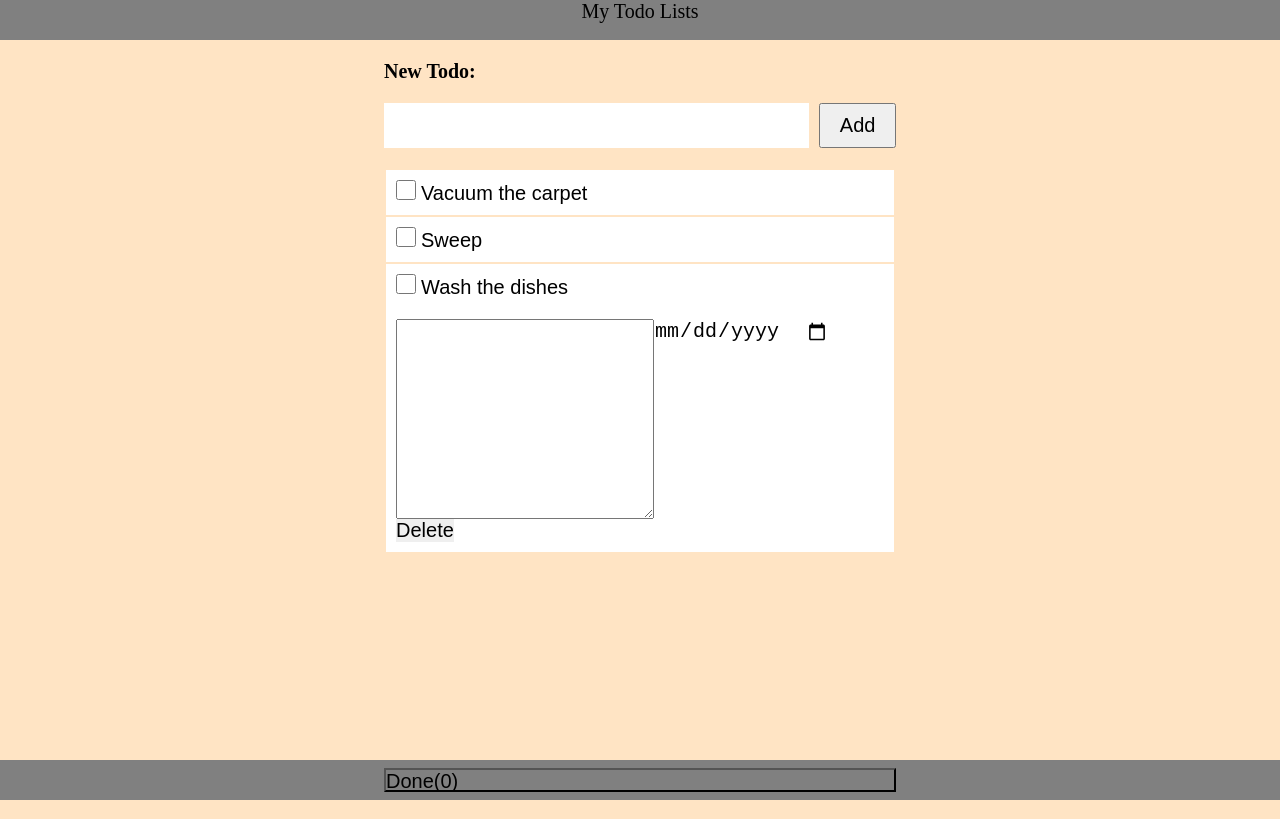
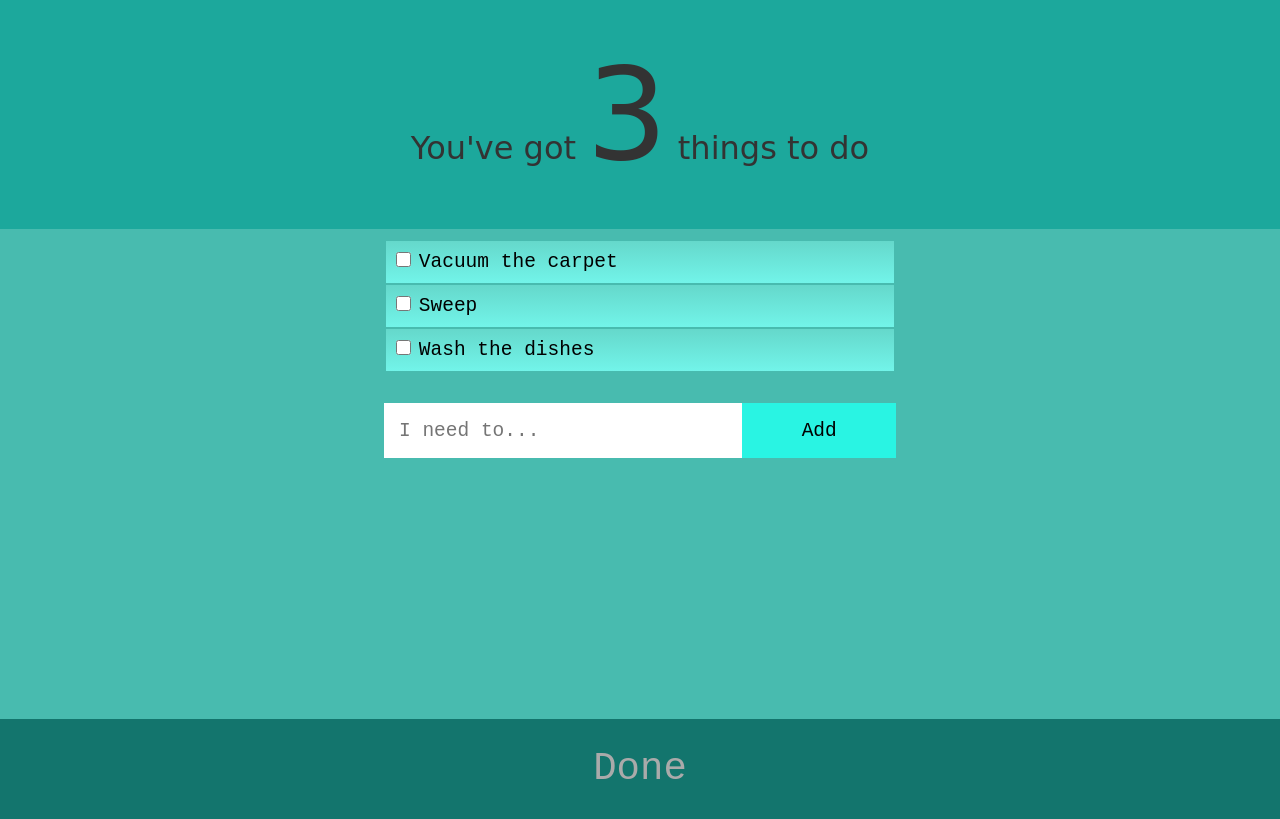
Before and after one commit to quang14github/Todo-App, a plain HTML site: page index.html in a window 1280 px wide. Drawn offline with Linux system fonts and the light colour scheme; a web font is replaced by a local one.

Commit message:
html, css done. Start coding js

```diff
--- a/index.html
+++ b/index.html
@@ -5,61 +5,64 @@
     <meta charset="UTF-8">
     <meta http-equiv="X-UA-Compatible" content="IE=edge">
     <meta name="viewport" content="width=device-width, initial-scale=1.0">
+    <link href="https://fonts.googleapis.com/css2?family=Open+Sans&family=Vast+Shadow&display=swap" rel="stylesheet">
     <link rel="stylesheet" href="style.css">
     <title>Todo app</title>
 </head>
 
 <body>
-    <header>My Todo Lists</header>
+    <header>You've got <span class="emphasis">3</span> things to do</header>
     <main>
-        <section id="add-ctn">
-            <div>New Todo:</div>
-            <form>
-                <input id="task" type="text" required >
-                <button id="add-ctn-button" type="button">Add</button>
-            </form>
-        </section>
         <section id="lists-ctn">
             <table class="lists">
                 <tr class="list-ctn">
                     <td>
+                        <div class="list-bar">
                             <input type="checkbox">
                             <input type="text" value="Vacuum the carpet">
+                        </div>
                         <div class="dropdown hide">
-                            <textarea></textarea>
                             <input type="date">
-                            <input type="button" value="Delete">
+                            <button type="button">Delete</button>
                         </div>
                     </td>
                 </tr>
                 <tr class="list-ctn">
                     <td>
+                        <div class="list-bar">
                             <input type="checkbox">
                             <input type="text" value="Sweep">
+                        </div>
                         <div class="dropdown hide">
-                            <textarea></textarea>
+
                             <input type="date">
-                            <input type="button" value="Delete">
+                            <button type="button">Delete</button>
                         </div>
                     </td>
                 </tr>
                 <tr class="list-ctn">
                     <td>
+                        <div class="list-bar">
                             <input type="checkbox">
                             <input type="text" value="Wash the dishes">
-                        <div class="dropdown">
-                            <textarea></textarea>
+                        </div>
+                        <div class="dropdown hide">
                             <input type="date">
-                            <input type="button" value="Delete">
+                            <button type="button">Delete</button>
                         </div>
                     </td>
                 </tr>
             </table>
         </section>
+        <section id="add-ctn">
+            <form>
+                <input id="task" type="text" placeholder="I need to..."><button id="add-ctn-button"
+                    type="button">Add</button>
+            </form>
+        </section>
     </main>
-    <footer>
-        <button id="done" type="button">Done(0)</button>
-    </footer>
+        <button id="done" type="button">Done</button>
     <script src="script.js"></script>
 </body>
+
 </html>
--- a/script.js
+++ b/script.js
@@ -1,7 +1,6 @@
 const lists = document.querySelector(".lists");
 var listCtn = document.querySelectorAll(".list-ctn");
 const showDone = document.getElementById("done");
-
 // checked function
 function addChecked(x) {
     x.children[0].children[0].addEventListener("click", () => {
@@ -13,8 +12,8 @@ function addChecked(x) {
 
 // show details function
 function showDetails(x) {
-    x.addEventListener("click", () => {
-        x.children[0].lastElementChild.classList.toggle("hide");
+    x.children[2].addEventListener("click", () => {
+        x.lastElementChild.classList.toggle("hide");
     });
 }
 // Add list
@@ -25,6 +24,9 @@ document.getElementById("add-ctn-button").addEventListener("click", function ()
     newlist.innerHTML = `<td>
     <input type="checkbox">
     <input type="text" value="${task.value}">
+    <button type="button">
+    <img class="arrow" src="arrow-down.svg" alt="">
+</button>
     <div class="dropdown hide">
         <textarea></textarea>
         <input type="date">
@@ -32,7 +34,7 @@ document.getElementById("add-ctn-button").addEventListener("click", function ()
 </td>`;
     lists.appendChild(newlist);
     addChecked(lists.lastChild);
-    showDetails(lists.lastChild);
+    showDetails(lists.lastChild.children[0]);
 });
 
 // hide when checked
@@ -41,9 +43,9 @@ for (let i = 0; i < listCtn.length; i++) {
 }
 
 // show notes and date
-// for (let i = 0; i < listCtn.length; i++) {
-//     showDetails(listCtn[i]);
-// }
+for (let i = 0; i < listCtn.length; i++) {
+    showDetails(listCtn[i].children[0]);
+}
 
 // show done lists
 var show = false;
--- a/style.scss
+++ b/style.scss
@@ -3,92 +3,111 @@
   box-sizing: border-box;
   padding: 0;
   margin: 0;
-  font-size: 20px;
+  font-family: monospace;
 }
 input {
   border: none;
 }
 // specify
 body {
-  background-color: bisque;
+  background-color: rgb(72, 187, 175);
   header {
+    font-size: 2em;
+    font-family: 'Vast Shadow', cursive;
+    background: #1ca89c;
+    padding: 40px;
+    margin: 0;
+    color: #333;
     text-align: center;
-    height: 5vh;
-    background-color: grey;
+    .emphasis {
+      font-family: 'Vast Shadow', cursive;
+      font-size: 4em;
+    }
   }
   main {
-    height: 90vh;
+    height: 60vh;
+    #lists-ctn {
+      max-width: 40%;
+      margin: auto;
+      margin-top: 10px;
+      table {
+        width: 100%;
+        tr,
+        td {
+          background: -webkit-gradient(
+            linear,
+            0 0,
+            0 100%,
+            from(#65d8cb),
+            to(#597c79)
+          );
+          background: -webkit-linear-gradient(#65d8cb 0%, #72f4e9 100%);
+          background: -moz-linear-gradient(#65d8cb 0%, #72f4e9 100%);
+          background: -o-linear-gradient(#65d8cb 0%, #72f4e9 100%);
+          background: linear-gradient(#65d8cb 0%, #72f4e9 100%);
+          filter: progid:DXImageTransform.Microsoft.gradient( startColorstr='#65d8cb', endColorstr='#72f4e9',GradientType=0 );
+          padding: 10px;
+        }
+        .list-bar {
+          input[type="text"] {
+            background-color: transparent;
+            font-size: 1.5em;
+          }
+          input[type="checkbox"] {
+            width: 15px;
+            height: 15px;
+          }
+        }
+        .dropdown {
+          margin-top: 10px;
+          display: flex;
+          justify-content: space-between;
+          input {
+            background-color: transparent;
+            font-size: 1.3em;
+          }
+          button {
+            background: transparent;
+            border: none;
+            font-size: 1em;
+            border: 1px solid black;
+            padding: 5px;
+            border-radius: 2px;
+          }
+        }
+      }
+    }
     #add-ctn {
       max-width: 40%;
       margin: auto;
       padding-top: 20px;
-      div {
-        font-weight: bold;
-      }
       form {
-        display: flex;
-        flex-flow: wrap;
-        align-items: center;
-        justify-content: center;
         input {
-          height: 45px;
-          margin: 20px 0;
-          flex-basis: 70%;
-          flex-grow: 1;
+          height: 55px;
+          margin: 10px 0;
+          width: 70%;
+          font-size: 1.5em;
+          text-indent: 15px;
         }
         button {
-          height: 45px;
-          flex-basis: 15%;
-          margin: 20px 0 20px 10px;
-       }
-      }
-    }
-    #lists-ctn {
-      max-width: 40%;
-      margin: auto;
-      table {
-        width: 100%;
-        tr,
-        td {
-          background-color: white;
-          padding: 10px;
-        }
-        input[type=checkbox] {
-          width: 20px;
-          height: 20px;
-        }
-        .dropdown {
-          margin-top: 20px;
-            display: flex;
-            flex-flow: wrap;
-            position: relative;
-          textarea {
-            height: 200px;
-          }
-          input[type=date] {
-            align-self: flex-start;
-
-          }
-          input[type=button] {
-            align-self: flex-end;
-          }
+          width: 30%;
+          height: 55px;
+          font-size: 1.5em;
+          border: none;
+          background: #29F4E3;
         }
       }
     }
   }
-  footer {
-    height: 5vh;
-    background-color: grey;
-    display: flex;
-    justify-content: center;
-    align-items: center;
-    button {
-      width: 40%;
-      height: 60%;
-      text-align: left;
-      background-color: transparent;
+    #done{
+      width: 100%;
+      text-align: center;
+      height: 100px;
+      background-color: #13756D;
+      border: none;
+      font-size: 3em;
+      color: #aaa;
     }
-  }
 }
 .hide {
    display: none !important;
```
Also changed, not shown: style.css, 1 other file. Lines whose indentation alone changed are shown as unchanged.
